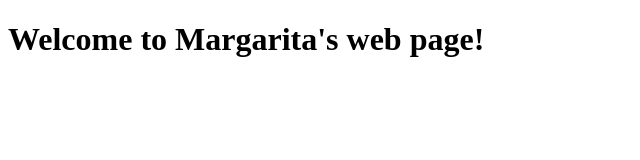
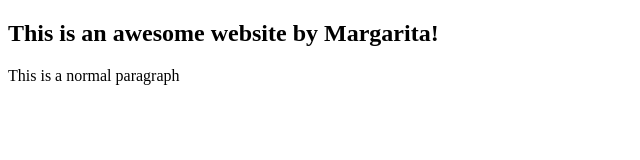
Before and after one commit to Margarita-github/website-demo, a plain HTML site: page index.html in a window 1280 px wide. Shown: the whole page, without its empty margins (0-640 px from the left). Drawn offline with Linux system fonts and the light colour scheme.

Commit message:
modified new content for homepage

```diff
--- a/index.html
+++ b/index.html
@@ -7,6 +7,7 @@
     <title>Document</title>
 </head>
 <body>
-    <h1>Welcome to Margarita's web page!</h1>
+    <h2>This is an awesome website by Margarita!</h2>
+    <p>This is a normal paragraph</p>
 </body>
 </html>
```
